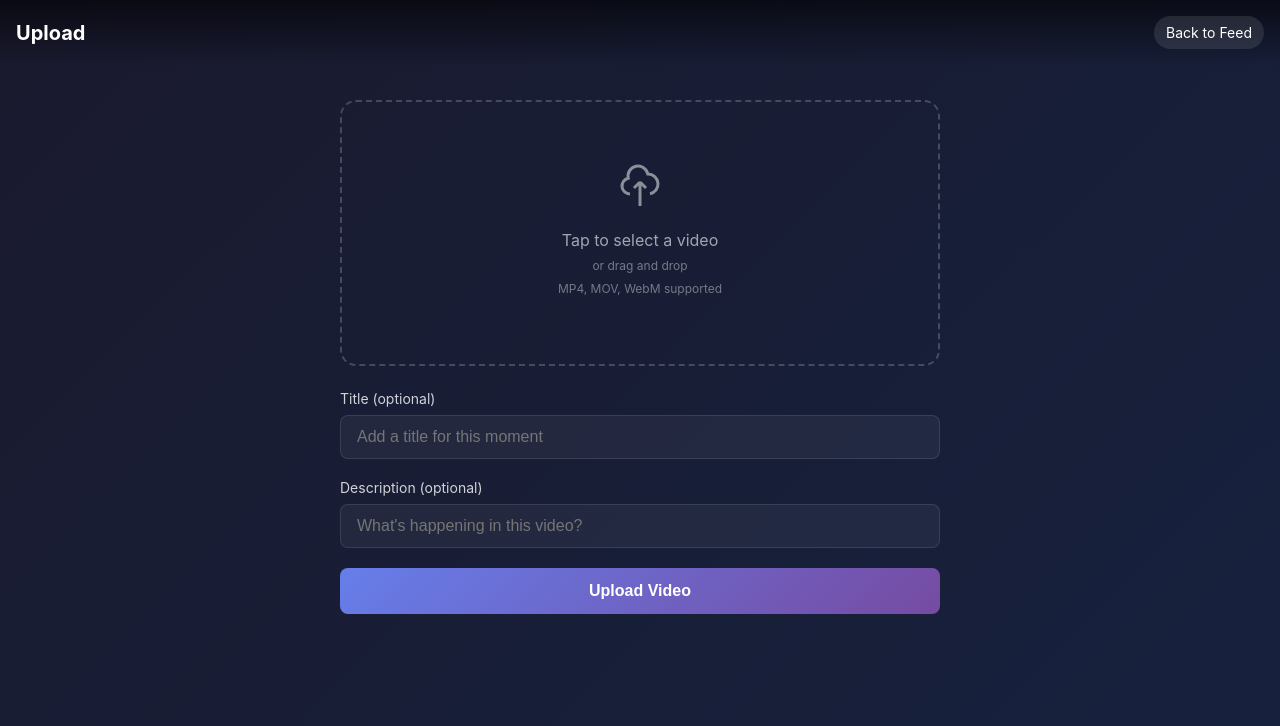
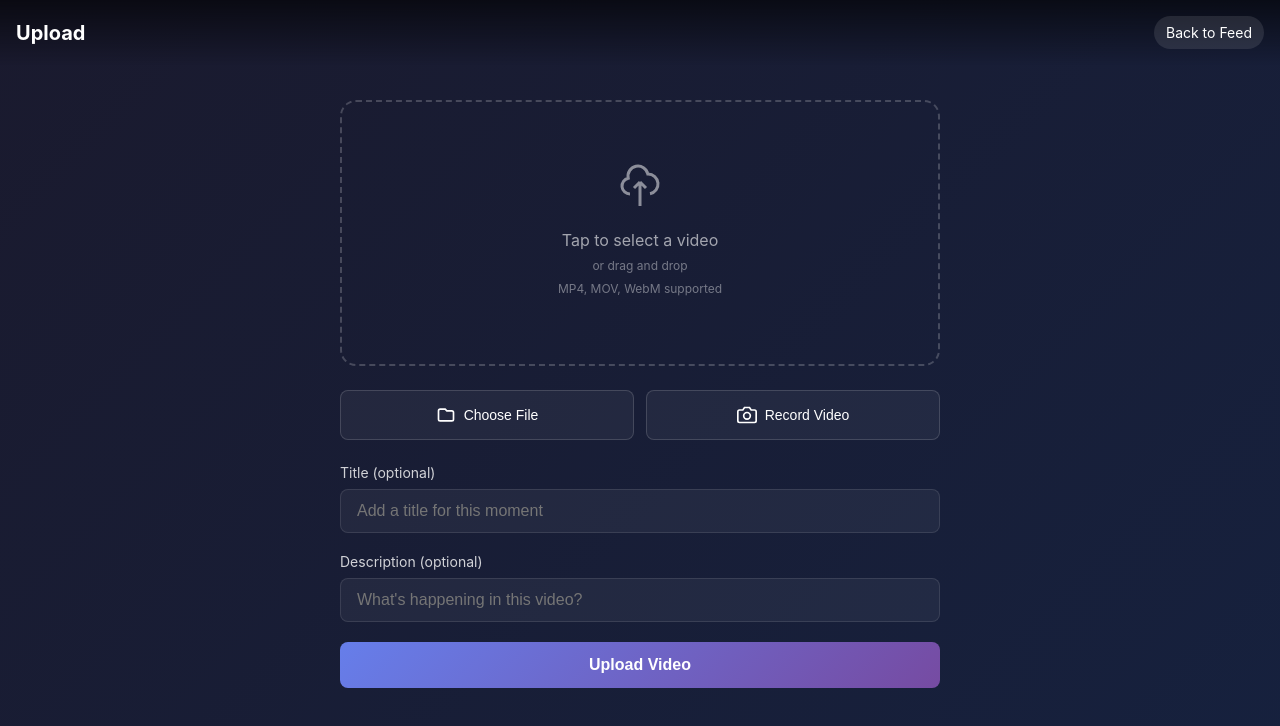
Before and after one commit to leovoon/moments, a website: page public/upload.html in a window 1280 px wide. Drawn offline with Linux system fonts and the light colour scheme.

Commit message:
Add camera button alongside file picker on upload page

```diff
--- a/public/style.css
+++ b/public/style.css
@@ -308,6 +308,39 @@ body {
   opacity: 0.5;
 }
 
+/* Upload buttons */
+.upload-buttons {
+  display: flex;
+  gap: 12px;
+  margin-bottom: 24px;
+}
+
+.btn-secondary {
+  flex: 1;
+  display: flex;
+  align-items: center;
+  justify-content: center;
+  gap: 8px;
+  padding: 14px 16px;
+  border: 1px solid rgba(255,255,255,0.15);
+  border-radius: 8px;
+  background: rgba(255,255,255,0.05);
+  color: #fff;
+  font-size: 14px;
+  font-weight: 500;
+  cursor: pointer;
+  transition: all 0.2s;
+}
+
+.btn-secondary:hover {
+  background: rgba(255,255,255,0.1);
+  border-color: rgba(255,255,255,0.25);
+}
+
+.btn-secondary:active {
+  transform: scale(0.97);
+}
+
 /* Empty state */
 .empty-state {
   display: flex;
--- a/public/upload.html
+++ b/public/upload.html
@@ -27,6 +27,23 @@
           <input type="file" id="file-input" name="video" accept="video/*">
         </div>
 
+        <div class="upload-buttons" id="upload-buttons">
+          <button type="button" class="btn-secondary" onclick="document.getElementById('file-input').click()">
+            <svg viewBox="0 0 24 24" fill="none" stroke="currentColor" stroke-width="2" width="20" height="20">
+              <path d="M3 7v10a2 2 0 002 2h14a2 2 0 002-2V9a2 2 0 00-2-2h-6l-2-2H5a2 2 0 00-2 2z"/>
+            </svg>
+            Choose File
+          </button>
+          <button type="button" class="btn-secondary" onclick="document.getElementById('camera-input').click()">
+            <svg viewBox="0 0 24 24" fill="none" stroke="currentColor" stroke-width="2" width="20" height="20">
+              <path d="M23 19a2 2 0 01-2 2H3a2 2 0 01-2-2V8a2 2 0 012-2h4l2-3h6l2 3h4a2 2 0 012 2z"/>
+              <circle cx="12" cy="13" r="4"/>
+            </svg>
+            Record Video
+          </button>
+          <input type="file" id="camera-input" accept="video/*" capture="environment" style="display:none">
+        </div>
+
         <div class="selected-file" id="selected-file" style="display: none;">
           <div class="name" id="file-name"></div>
           <div class="size" id="file-size"></div>
@@ -54,7 +71,9 @@
 
   <script>
     const uploadArea = document.getElementById('upload-area');
+    const uploadButtons = document.getElementById('upload-buttons');
     const fileInput = document.getElementById('file-input');
+    const cameraInput = document.getElementById('camera-input');
     const selectedFile = document.getElementById('selected-file');
     const fileName = document.getElementById('file-name');
     const fileSize = document.getElementById('file-size');
@@ -70,6 +89,13 @@
 
     // File input change
     fileInput.addEventListener('change', (e) => {
+      if (e.target.files.length > 0) {
+        handleFile(e.target.files[0]);
+      }
+    });
+
+    // Camera input change
+    cameraInput.addEventListener('change', (e) => {
       if (e.target.files.length > 0) {
         handleFile(e.target.files[0]);
       }
@@ -107,6 +133,7 @@
       fileSize.textContent = formatFileSize(file.size);
 
       uploadArea.style.display = 'none';
+      uploadButtons.style.display = 'none';
       selectedFile.style.display = 'block';
       submitBtn.disabled = false;
     }
@@ -114,8 +141,10 @@
     function clearFile() {
       currentFile = null;
       fileInput.value = '';
+      cameraInput.value = '';
 
       uploadArea.style.display = 'block';
+      uploadButtons.style.display = 'flex';
       selectedFile.style.display = 'none';
       submitBtn.disabled = true;
     }
```
